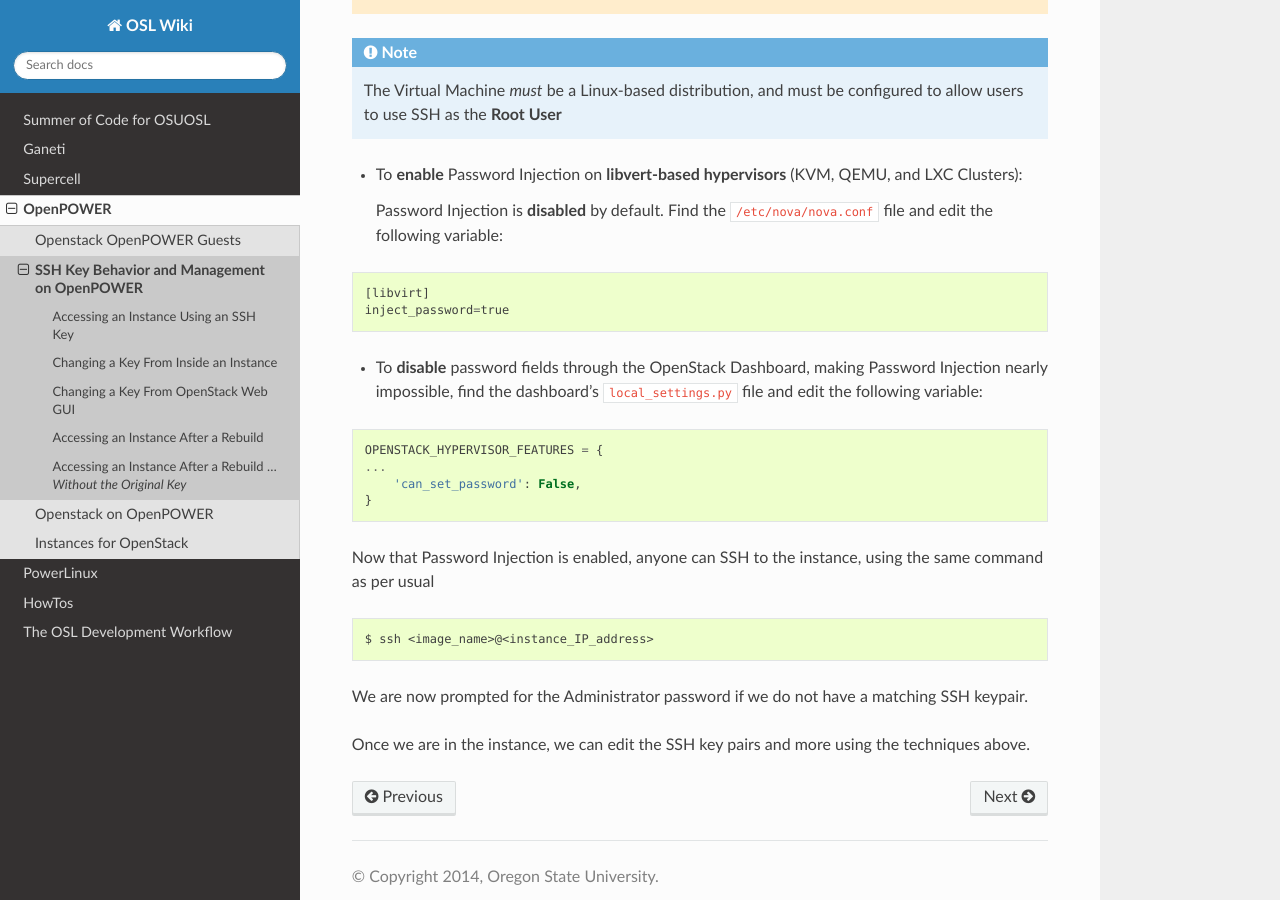
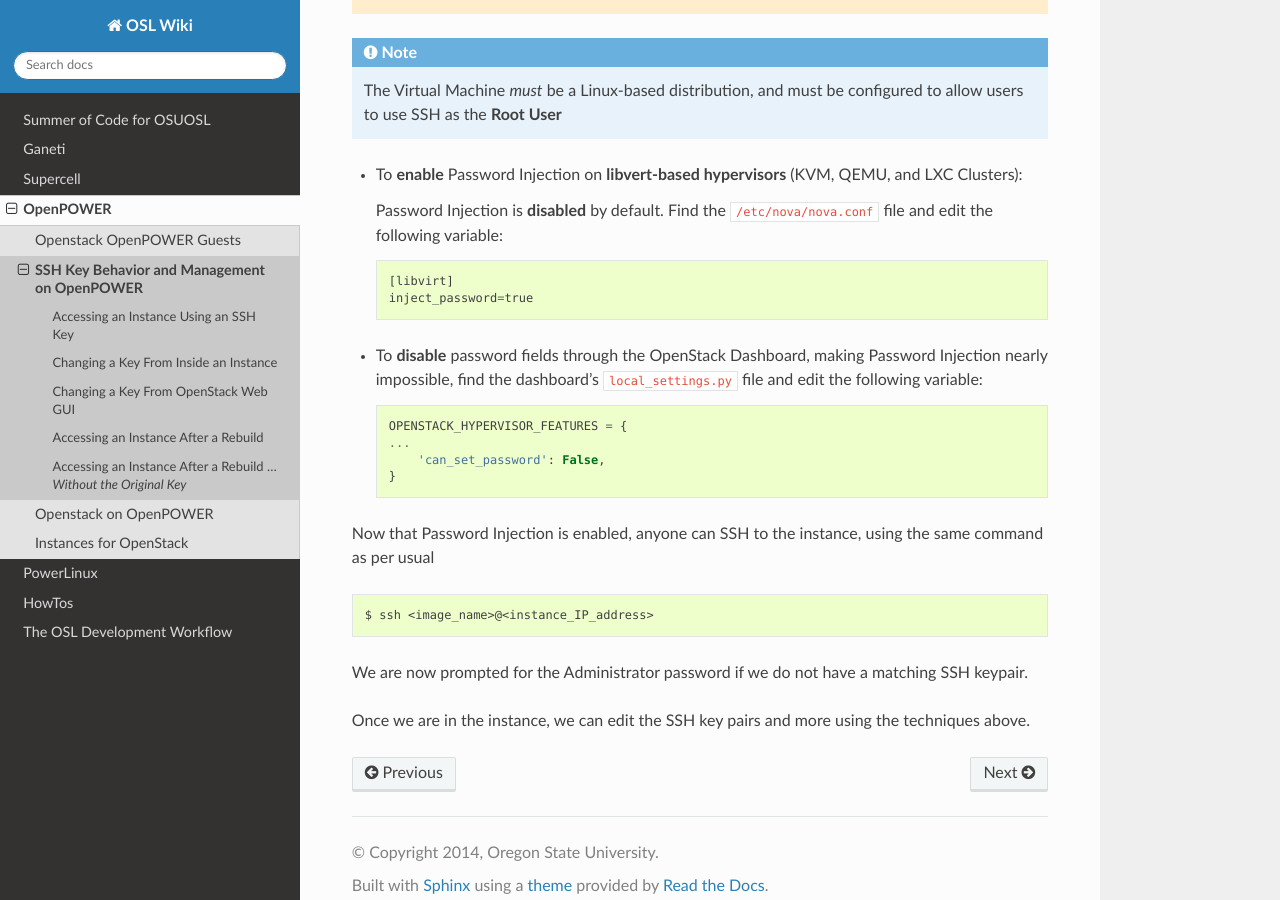
Before and after one commit to osuosl/wiki, a Sphinx documentation site: the page built from source/openpower/keys.rst, in a window 1280 px wide and 900 px high, scrolled down 3501 px. Built offline with Sphinx 7.4.7 and the Read the Docs theme 2.0.0, drawn with Linux system fonts in a browser that asks for light colours.

Commit message:
fixed missing code blocks

```diff
--- a/source/openpower/keys.rst
+++ b/source/openpower/keys.rst
@@ -154,18 +154,14 @@
 - To **enable** Password Injection on **libvert-based hypervisors** (KVM, QEMU, and LXC Clusters):
 
   Password Injection is **disabled** by default. Find the ``/etc/nova/nova.conf``
-  file and edit the following variable:
+  file and edit the following variable::
 
-.. code-block::
-
-      [libvirt]
-      inject_password=true
+    [libvirt]
+    inject_password=true
 
 
 - To **disable** password fields through the OpenStack Dashboard, making Password Injection nearly impossible, find the
-  dashboard's ``local_settings.py`` file and edit the following variable:
-
-.. code-block::
+  dashboard's ``local_settings.py`` file and edit the following variable::
 
     OPENSTACK_HYPERVISOR_FEATURES = {
     ...
```
